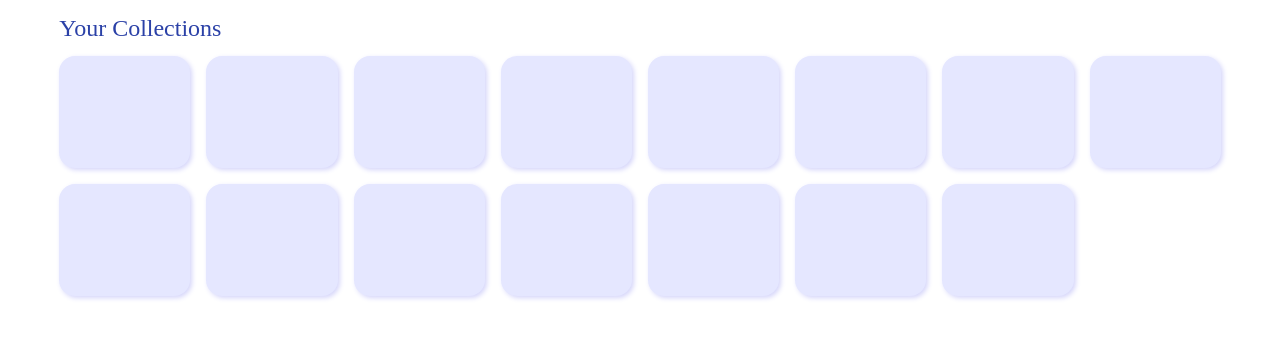
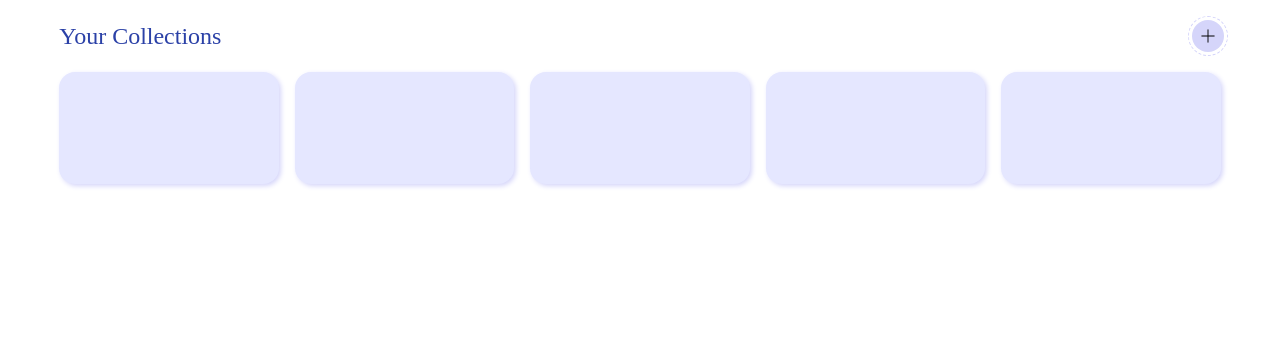
Before and after one commit to ekateryna-rodina/wordbook, a React (Create React App) app in the folder client/: page /library in a window 1280 px wide. Shown: the top 338 px of the page. Built offline with nearby package versions, Linux system fonts and the light colour scheme.

Commit message:
add button created

```diff
--- /dev/null
+++ b/client/src/components/AddButton.style.tsx
@@ -0,0 +1,26 @@
+import React from 'react';
+import styled from 'styled-components';
+import { Icons } from '../utils/enums';
+import Icon from './Icon.style';
+
+const AddContainerStyled = styled.div`
+  width: 2rem;
+  height: 2rem;
+  margin-right: 0.3rem;
+  border-radius: 50%;
+  background: ${(props) => props.theme.colors.highlight};
+  display: flex;
+  justify-content: center;
+  align-items: center;
+  outline-offset: 0.2rem;
+  outline: ${(props) => `1px dashed ${props.theme.colors.highlight}`};
+`;
+const AddButton = () => {
+  return (
+    <AddContainerStyled>
+      <Icon iconType={Icons.Add} />
+    </AddContainerStyled>
+  );
+};
+
+export default AddButton;
--- a/client/src/components/Icon.style.tsx
+++ b/client/src/components/Icon.style.tsx
@@ -1,6 +1,7 @@
 import React from 'react';
 import styled from 'styled-components';
 import { ReactComponent as AcademicIcon } from '../assets/academic.svg';
+import { ReactComponent as AddIcon } from '../assets/add.svg';
 import { ReactComponent as AddToCollectionIcon } from '../assets/addToCollection.svg';
 import { ReactComponent as BackIcon } from '../assets/back.svg';
 import { ReactComponent as CloseIcon } from '../assets/close.svg';
@@ -46,6 +47,7 @@ const iconTypes: Record<Icons, any> = {
   [Icons.Search]: SearchIcon,
   [Icons.Settings]: SettingsIcon,
   [Icons.Close]: CloseIcon,
+  [Icons.Add]: AddIcon,
 };
 
 const Icon: React.FC<IconProps> = ({ iconType, color, size }) => {
--- a/client/src/components/MobileMenu/MobileMenu.tsx
+++ b/client/src/components/MobileMenu/MobileMenu.tsx
@@ -1,14 +1,14 @@
 import React, { useState } from 'react';
-import { Link } from 'react-router-dom';
 import styled from 'styled-components';
-import { theme } from '../../globalStyles';
 import { respondTo } from '../../utils/_respondTo';
 
 const Container = styled.div`
   position: fixed;
   bottom: 0;
   left: 0;
-  right: -1px;
+  right: 0;
+  height: 5rem;
+  width: 100%;
   display: flex;
   justify-content: space-around;
   align-items: center;
@@ -24,6 +24,83 @@ const MobileMenu = () => {
   return (
     <Container>
       <svg
+        xmlns="http://www.w3.org/2000/svg"
+        width="1725"
+        height="388"
+        viewBox="0 0 1725 388"
+      >
+        <path
+          id="Bar"
+          className="cls-1"
+          d="M994,388H731m263,0h731V213A130,130,0,0,0,1595,83H1124c-87.36,0-130,113-130,113s-32.587,88-131,88-132-87-132-87S685.448,83,601,83H130A130,130,0,0,0,0,213V388H731"
+        />
+        <circle
+          id="Center_Button"
+          data-name="Center Button"
+          className="cls-2"
+          cx="863"
+          cy="138"
+          r="125"
+        />
+        <circle
+          id="Button_1"
+          data-name="Button 1"
+          className="cls-3"
+          cx="145"
+          cy="225"
+          r="105"
+        />
+        <circle
+          id="Button_2"
+          data-name="Button 2"
+          className="cls-3"
+          cx="588"
+          cy="225"
+          r="105"
+        />
+        <circle
+          id="Button_3"
+          data-name="Button 3"
+          className="cls-3"
+          cx="1136.72"
+          cy="225"
+          r="105"
+        />
+        <circle
+          id="Button_4"
+          data-name="Button 4"
+          className="cls-3"
+          cx="1579.72"
+          cy="225"
+          r="105"
+        />
+        <path
+          id="House"
+          className="cls-4"
+          d="M100,212l44-35,40,32s7,5.09,7,16v34s0.283,12-11,12H107s-10-.215-10-11V223S96.241,216.448,100,212Zm8,48V220l35-29,37,30v40H154V239H133v21H108Z"
+        />
+        <path
+          id="Folder"
+          className="cls-1"
+          d="M531,271V186l4-4h41l7,7h54l4,5v27h-9v-8H583l-9,8H539v46h39v9H535Zm54,5V228h9v48h-9Zm16-48v48h8V228h-8Zm15,3,8-3,17,45-9,3Zm-77-41v23h33l8-8h52v-8H580l-8-7H539Z"
+        />
+        <path
+          id="Head"
+          className="cls-1"
+          d="M1099,249s-13-12.232-13-34,20.49-45,46-45,46,20.3,46,45c3.38,6.446,12,21,12,21s3.26,6.648-3,8-9,2-9,2v14s-0.77,3.508-8,3-16-2-16-2l-1,12a7.434,7.434,0,0,1-7,5h-36s-4.15,1.537-6-7S1099,249,1099,249Zm14,21h31l2-14s0.03-6.63,8-5,16,3,16,3V244s-1.46-5.643,3-6a46.7,46.7,0,0,0,7-1l-11-19v-5s0.54-32.028-37-34c-37.54,0-37,36.565-37,38s-0.37,18.04,13,27C1109.19,251.619,1113,270,1113,270Zm15-18v-6s0.13-2.955,4-3c5-.058,5,3,5,3v6s-0.19,3-5,3A4.159,4.159,0,0,1,1128,252Zm-13-39v-5s1.37-13.588,17-14,18,15.039,18,17-1.23,14.752-13,17v6s-0.53,3-5,3-4-4-4-4V222a7.024,7.024,0,0,1,5-2c3.21,0,8-4.223,8-9s-3.82-8-9-8-8,6-8,6v4a5.047,5.047,0,0,1-5,3C1115.04,216,1115,213,1115,213Z"
+        />
+        <path
+          id="Gear"
+          className="cls-1"
+          d="M1567,165h27s3,0.78,3,5v12s0.31,2.188,3,0,9-8,9-8a4.256,4.256,0,0,1,6,0c3.05,2.882,16,16,16,16s2.29,2.188-1,6-8,9-8,9-2.14,3,1,3h13s4,0.061,4,5v24s0.18,4-5,4h-13s-2.47.751,0,3,9,8,9,8,2.6,3.454-1,7-15,15-15,15-3.27,3.86-6,1-9-9-9-9-3-2.227-3,1v14s0.97,3-6,3h-22s-5,.171-5-4V268s-1.07-4.145-3-2-9,9-9,9-3.4,2.826-7-1-15-15-15-15-2.81-4.686,1-8,8-7,8-7,1.49-3-2-3h-12s-4,.014-4-6V212s-0.59-4,5-4h11s4.46-.441,2-3-9-10-9-10a4.88,4.88,0,0,1,1-6c2.92-2.868,15-16,15-16s3.19-3.048,7,1,7,8,7,8,4,2.686,4-2V169S1563.27,164.915,1567,165Zm6,9h15v11s-0.1,2.8,2,4,8,4,8,4,3.89,1.454,6-1,8-8,8-8l9,9-9,8s-2.44,2.87-1,6,4,8,4,8a12.475,12.475,0,0,0,6,2h10v15h-11s-3.53-.911-5,2-3,7-3,7-2.32,4.013,1,7,8,7,8,7l-9,9-9-8s-2.36-2.382-5-1-8,4-8,4a8.3,8.3,0,0,0-3,7c0.18,4.767,0,9,0,9h-13V263s-0.57-3.089-5-5-9.98-4.6-13-1a69.61,69.61,0,0,1-7,7l-9-9,8-7s3.93-3.508,0-11-10-6-10-6h-7V218h10s2.34,1.113,5-4,3-7,3-7,2.74-2.518-1-6-7-7-7-7-1.22-.993,2-4,3-3,3-3,1.52-4.066,5-1,7,6,7,6a6.891,6.891,0,0,0,7,0c4.01-2.1,6-3,6-3s2-.283,2-5V174Zm7.5,30a20.5,20.5,0,1,1-20.5,20.5A20.5,20.5,0,0,1,1580.5,204Zm0,10a10.5,10.5,0,1,1-10.5,10.5A10.5,10.5,0,0,1,1580.5,214Z"
+        />
+        <path
+          id="Plus"
+          className="cls-5"
+          d="M855,131V91s-0.288-6,7-6,6,6,6,6v40h39s7-1.274,7,7-6,7-6,7H868v41s0.1,4-7,4-6-5-6-5V145H815s-6,0-6-8,7-6,7-6h39Z"
+        />
+      </svg>
+      {/* <svg
         width="416"
         viewBox="0 0 414 142"
         fill="none"
@@ -152,7 +229,7 @@ const MobileMenu = () => {
           strokeLinecap="round"
           strokeLinejoin="round"
         />
-      </svg>
+      </svg> */}
     </Container>
   );
 };
--- a/client/src/globalStyles.ts
+++ b/client/src/globalStyles.ts
@@ -110,6 +110,26 @@ html, body {
   -o-border-radius: var(--border-radius);
   border-radius: var(--border-radius);
 }
+.cls-1, .cls-2 {
+        fill: #2b41a7;
+      }
+
+      .cls-1, .cls-4, .cls-5 {
+        fill-rule: evenodd;
+      }
+
+      .cls-2 {
+        stroke: #fff;
+        stroke-width: 12px;
+      }
+
+      .cls-3, .cls-5 {
+        fill: #fff;
+      }
+
+      .cls-4 {
+        fill: #f24e1e;
+      }
 `;
 
 export type Colors =
--- a/client/src/pages/Library.tsx
+++ b/client/src/pages/Library.tsx
@@ -1,10 +1,28 @@
 import React from 'react';
 import styled from 'styled-components';
+import AddButton from '../components/AddButton.style';
 
 const Container = styled.div`
   width: 92%;
   height: calc(100% - 4rem);
   margin: 1rem auto;
+`;
+const Title = styled.h3`
+  text-transform: capitalize;
+  color: ${(props) => props.theme.colors.primary};
+  font-size: var(--title-font-size);
+  margin: 0.5rem;
+`;
+const CollectionsContainer = styled.div`
+  height: auto;
+  max-height: 100%;
+  display: grid;
+  grid-template-columns: repeat(auto-fit, minmax(8rem, 1fr));
+  justify-items: center;
+  gap: 1rem;
+  flex-wrap: wrap;
+  padding: 1rem 0.5rem;
+
   overflow: auto;
   -ms-overflow-style: none; /* IE and Edge */
   scrollbar-width: none; /* Firefox */
@@ -13,20 +31,13 @@ const Container = styled.div`
     display: none;
   }
 `;
-const Title = styled.h3`
-  text-transform: capitalize;
-  color: ${(props) => props.theme.colors.primary};
-  font-size: var(--title-font-size);
-  margin: 0 0.5rem;
+const HeaderRow = styled.div`
+  display: flex;
+  flex-direction: row;
+  justify-content: space-between;
+  align-items: center;
 `;
-const CollectionsContainer = styled.div`
-  display: grid;
-  grid-template-columns: repeat(auto-fit, minmax(8rem, 1fr));
-  justify-items: center;
-  gap: 1rem;
-  flex-wrap: wrap;
-  padding: 1rem 0.5rem;
-`;
+
 const CollectionStyled = styled.div`
   width: 100%;
   height: 7rem;
@@ -49,20 +60,13 @@ const Library = () => {
     { name: 'Top 100 verbs', size: 100, progress: 2 },
     { name: 'Interesting questions', size: 1, progress: 1 },
     { name: 'My stories', size: 10, progress: 1 },
-    { name: 'Personality traits', size: 22, progress: 0 },
-    { name: 'Business writing', size: 10, progress: 1 },
-    { name: 'Top 100 verbs', size: 100, progress: 2 },
-    { name: 'Interesting questions', size: 1, progress: 1 },
-    { name: 'My stories', size: 10, progress: 1 },
-    { name: 'Personality traits', size: 22, progress: 0 },
-    { name: 'Business writing', size: 10, progress: 1 },
-    { name: 'Top 100 verbs', size: 100, progress: 2 },
-    { name: 'Interesting questions', size: 1, progress: 1 },
-    { name: 'My stories', size: 10, progress: 1 },
   ];
   return (
     <Container>
-      <Title>your collections</Title>
+      <HeaderRow>
+        <Title>your collections</Title>
+        <AddButton />
+      </HeaderRow>
       <CollectionsContainer>
         {collections.map((c) => (
           <Collection {...c} />
--- a/client/src/utils/enums.ts
+++ b/client/src/utils/enums.ts
@@ -16,6 +16,7 @@ export enum Icons {
   Search = 'search',
   Settings = '',
   Close = '',
+  Add = '',
 }
 
 export enum RecordInputTypes {
```
Also changed, not shown: client/src/assets/add.svg (added).
